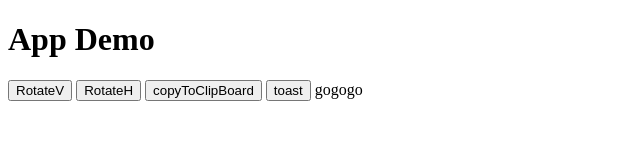
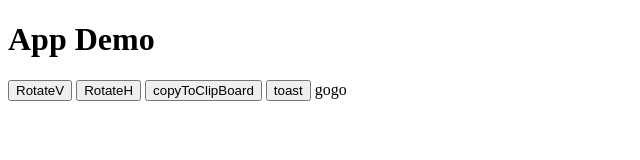
Before and after one commit to kingyangcn/kingyangcn.github.io, a plain HTML site: page app.html in a window 1280 px wide. Shown: the full height of the page, 0-640 px from the left. Drawn offline with Linux system fonts and the light colour scheme.

Commit message:
Update app.html

```diff
--- a/app.html
+++ b/app.html
@@ -11,7 +11,7 @@
 <button onclick="rotate('H')">RotateH</button>
 <button onclick="copyToClipBoard('Hi,你好')">copyToClipBoard</button>
 <button onclick="toast('toast,你好')">toast</button>
-gogogo
+gogo
 <script>
 function rotate(data){
 var ret=android.callJava('setOrientation','{"dir":"'+data+'"}');
```
